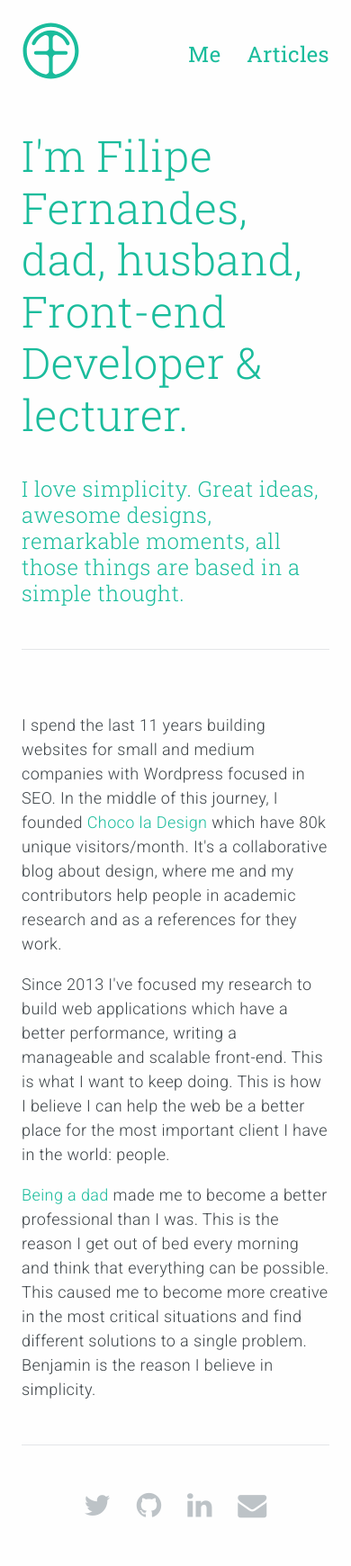
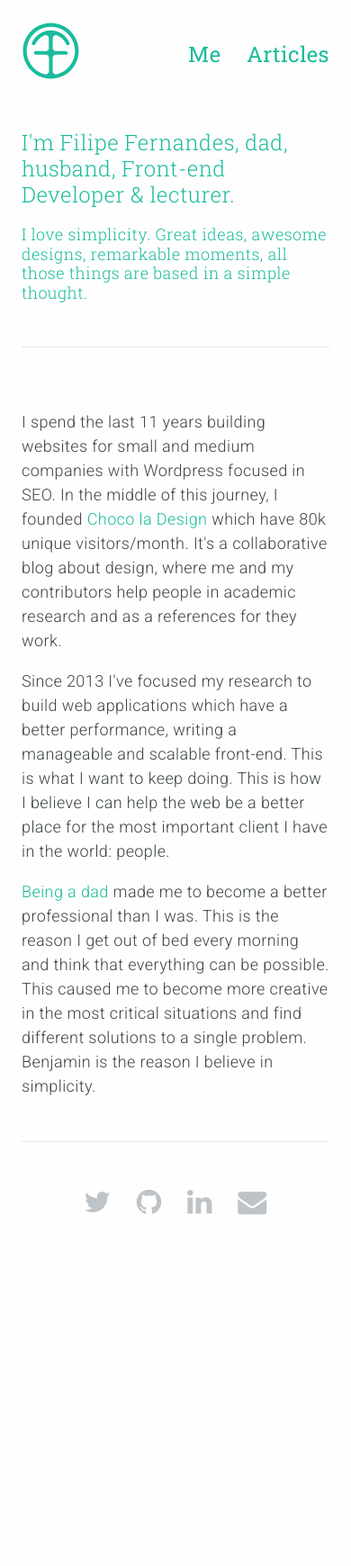
Before and after one commit to filipesf/filipesf.github.io, a Jekyll site: the page built from index.md, in a window 390 px wide. Shown: the whole page at 90% size. Built offline with Jekyll 4.4.1, drawn with Linux system fonts in a browser that asks for light colours; nearby versions of some CDN libraries; after the commit the page ends 1403 px from its top, so only the background shows below that.

Commit message:
Fixed page-hero font sizes for small screens

```diff
--- a/_sass/_components.page-hero.scss
+++ b/_sass/_components.page-hero.scss
@@ -11,12 +11,24 @@
 
   @include e(title) {
     @include font-size($font-size--giant);
+
+    @include mq(small-only) {
+      @include font-size($font-size--large);
+      line-height: 1.2;
+    }
+
     font-weight: $font-weight--light;
     line-height: 1.2;
   }
 
   @include e(subtitle) {
     @include font-size($font-size--large);
+
+    @include mq(small-only) {
+      @include font-size($font-size--medium);
+      line-height: 1.2;
+    }
+
     font-weight: $font-weight--light;
     line-height: 1.2;
     margin: 0;
```
Also changed, not shown: 2 other files.
